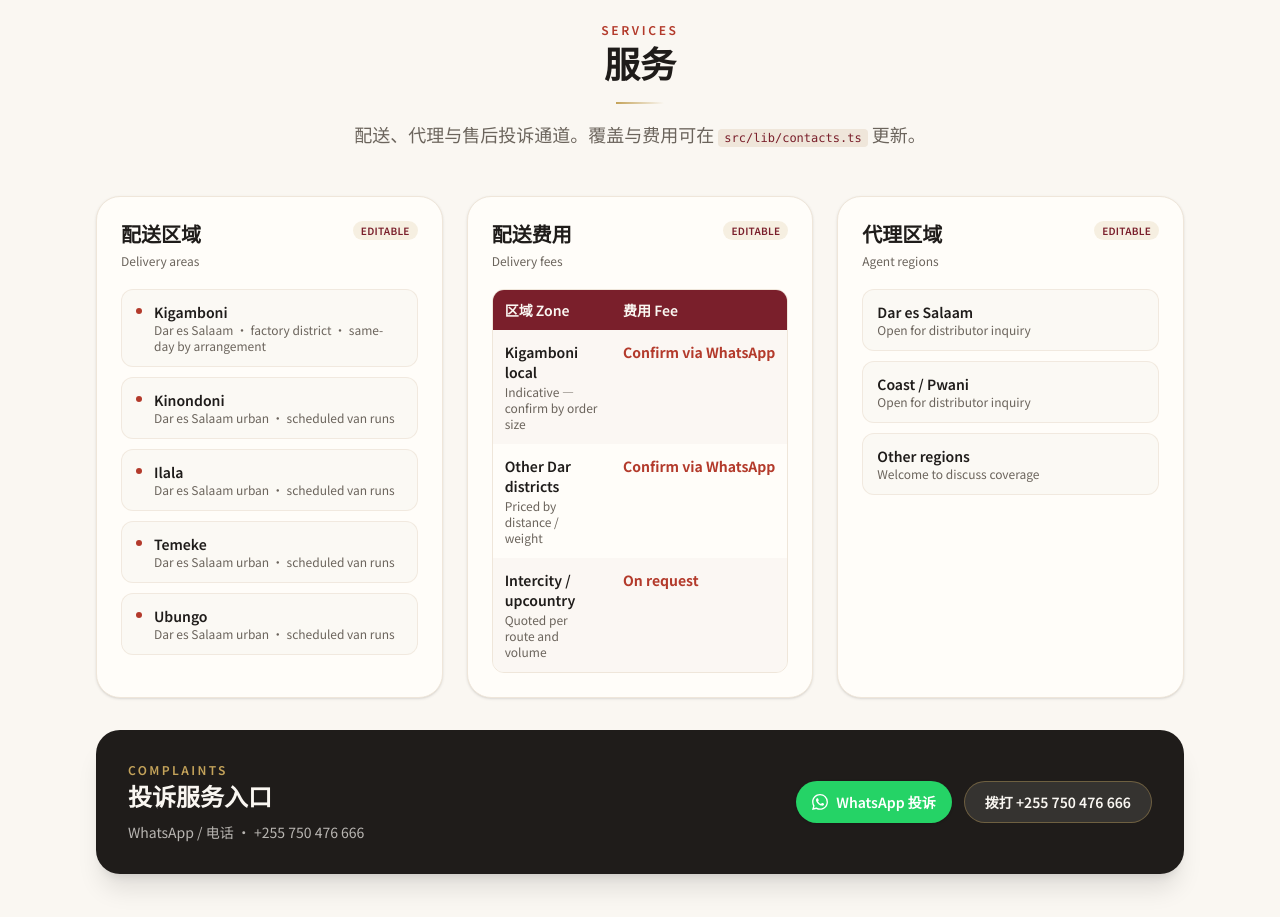
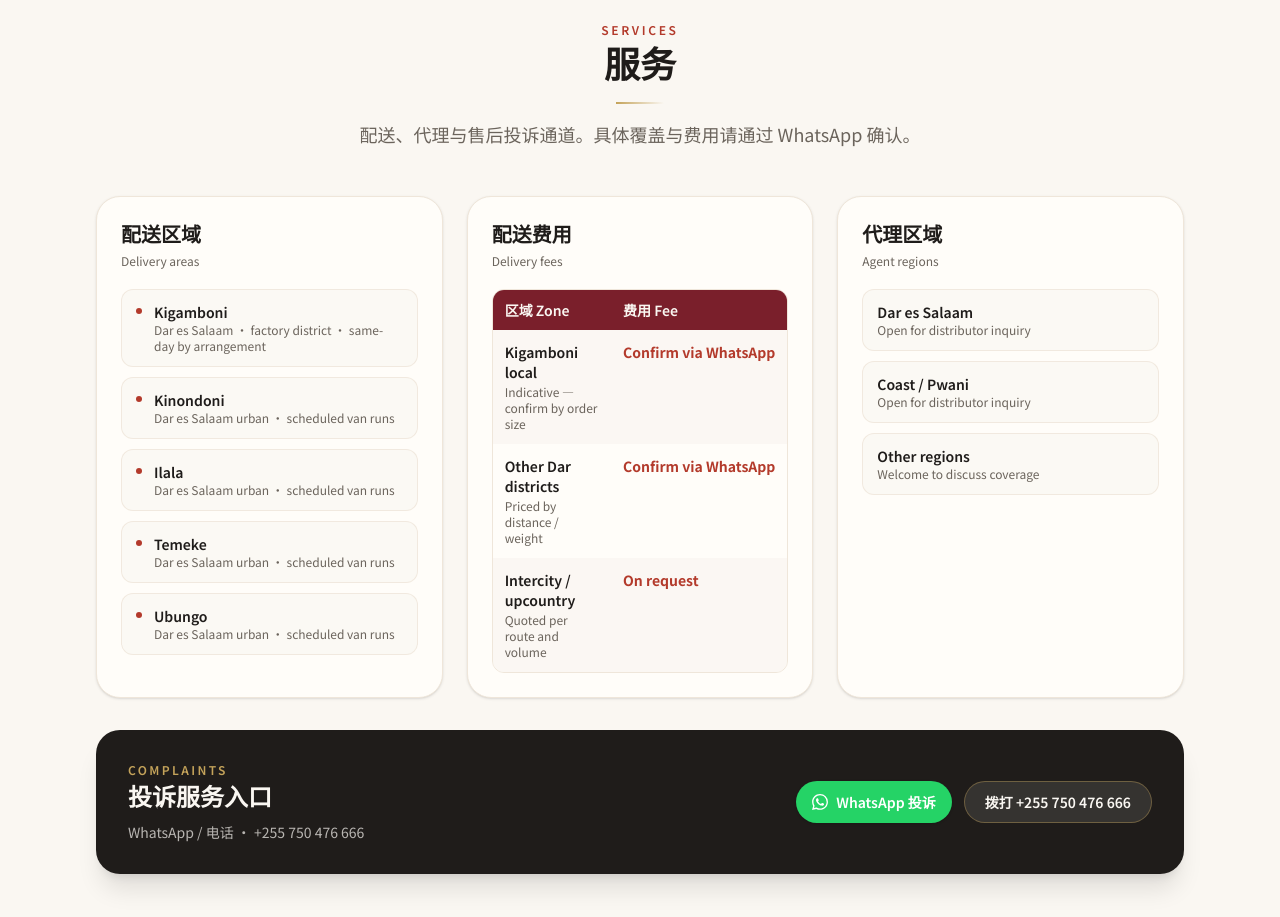
Before and after one commit to flyjiji553/tanzania-sausage, a Next.js app: page / in a window 1280 px wide. Shown: the part 3420-4337 px from the top of the page. Built offline with nearby package versions, Linux system fonts and the light colour scheme.

Commit message:
Hide developer notes from the Services section.

```diff
--- a/src/components/Services.tsx
+++ b/src/components/Services.tsx
@@ -19,11 +19,7 @@ export default function Services() {
           </h2>
           <div className="gold-rule mx-auto mt-4" />
           <p className="mt-4 text-base text-muted sm:text-lg">
-            配送、代理与售后投诉通道。覆盖与费用可在{" "}
-            <code className="rounded bg-cream-dark px-1.5 py-0.5 text-xs text-burgundy">
-              src/lib/contacts.ts
-            </code>{" "}
-            更新。
+            配送、代理与售后投诉通道。具体覆盖与费用请通过 WhatsApp 确认。
           </p>
         </div>
 
@@ -34,9 +30,6 @@ export default function Services() {
                 <h3 className="font-display text-xl font-bold text-charcoal">配送区域</h3>
                 <p className="mt-1 text-xs text-muted">Delivery areas</p>
               </div>
-              <span className="rounded-full bg-gold/15 px-2 py-0.5 text-[10px] font-semibold uppercase tracking-wide text-burgundy">
-                Editable
-              </span>
             </div>
             <ul className="mt-5 space-y-2.5">
               {deliveryAreasPlaceholder.map((a) => (
@@ -60,9 +53,6 @@ export default function Services() {
                 <h3 className="font-display text-xl font-bold text-charcoal">配送费用</h3>
                 <p className="mt-1 text-xs text-muted">Delivery fees</p>
               </div>
-              <span className="rounded-full bg-gold/15 px-2 py-0.5 text-[10px] font-semibold uppercase tracking-wide text-burgundy">
-                Editable
-              </span>
             </div>
             <div className="mt-5 overflow-hidden rounded-xl border border-cream-dark">
               <table className="w-full text-left text-sm">
@@ -98,9 +88,6 @@ export default function Services() {
                 <h3 className="font-display text-xl font-bold text-charcoal">代理区域</h3>
                 <p className="mt-1 text-xs text-muted">Agent regions</p>
               </div>
-              <span className="rounded-full bg-gold/15 px-2 py-0.5 text-[10px] font-semibold uppercase tracking-wide text-burgundy">
-                Editable
-              </span>
             </div>
             <ul className="mt-5 space-y-2.5">
               {agentAreasPlaceholder.map((a) => (
```
